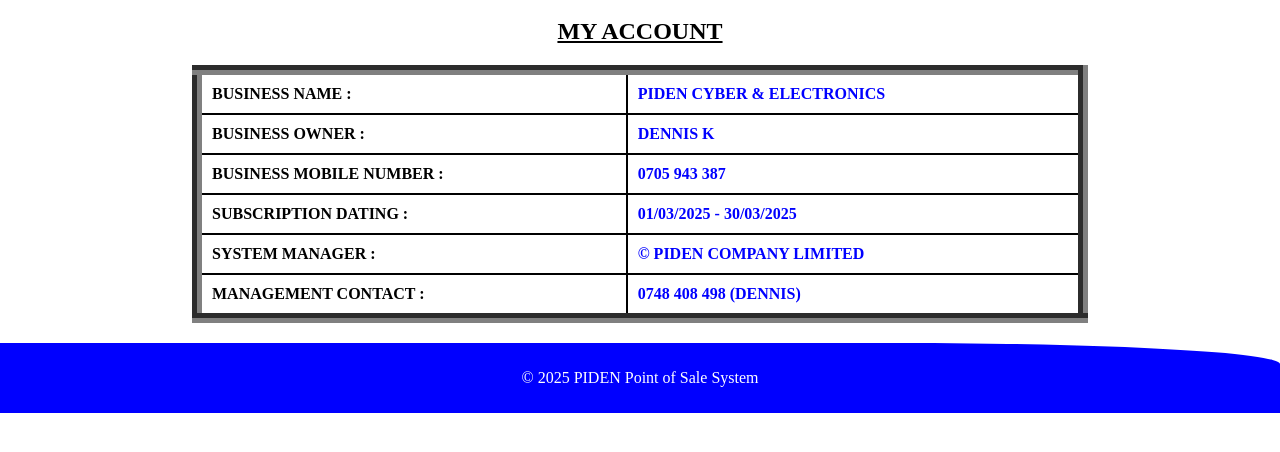
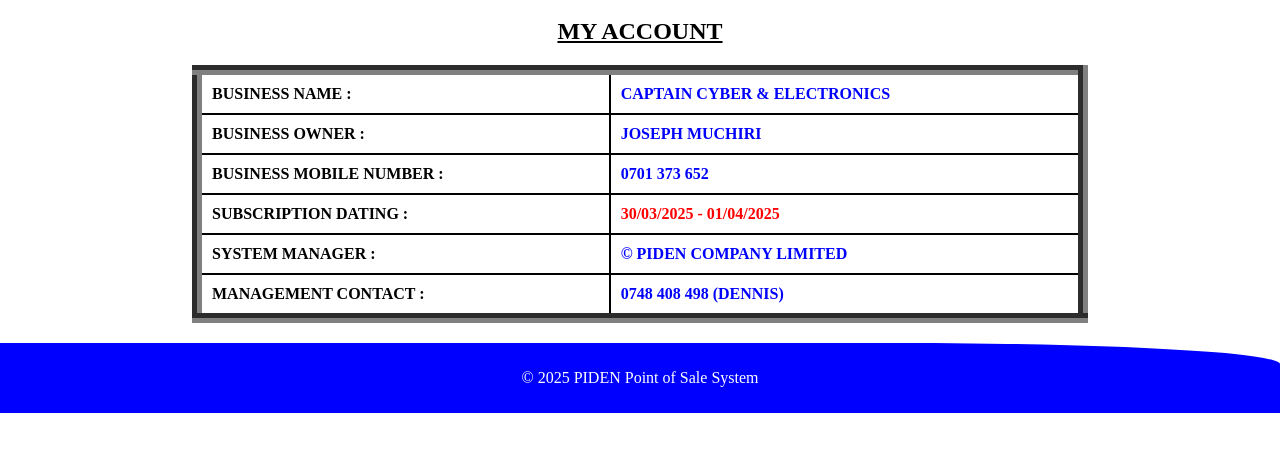
Before and after one commit to den7yvon/POS-SHOP-1, a plain HTML site: page MY ACCOUNT.html in a window 1280 px wide. Shown: the part 210-662 px from the top of the page. Drawn offline with Linux system fonts and the light colour scheme.

Commit message:
Update MY ACCOUNT.html

```diff
--- a/MY ACCOUNT.html
+++ b/MY ACCOUNT.html
@@ -150,19 +150,19 @@
         <table border="10">
             <tr>
                 <th>BUSINESS NAME :</th>
-                <th style="color: blue;">PIDEN CYBER & ELECTRONICS</th>
+                <th style="color: blue;">CAPTAIN CYBER & ELECTRONICS</th>
             </tr>
             <tr>
                 <th>BUSINESS OWNER :</th>
-                <th style="color: blue;">DENNIS K</th>
+                <th style="color: blue;">JOSEPH MUCHIRI</th>
             </tr>
             <tr>
                 <th>BUSINESS MOBILE NUMBER :</th>
-                <th style="color: blue;">0705 943 387</th>
+                <th style="color: blue;">0701 373 652</th>
             </tr>
             <tr>
                 <th>SUBSCRIPTION DATING :</th>
-                <th style="color: blue;">01/03/2025 - 30/03/2025</th>
+                <th style="color: red;"><b>30/03/2025 - 01/04/2025</b></th>
             </tr>
             <tr>
                 <th>SYSTEM MANAGER :</th>
```
